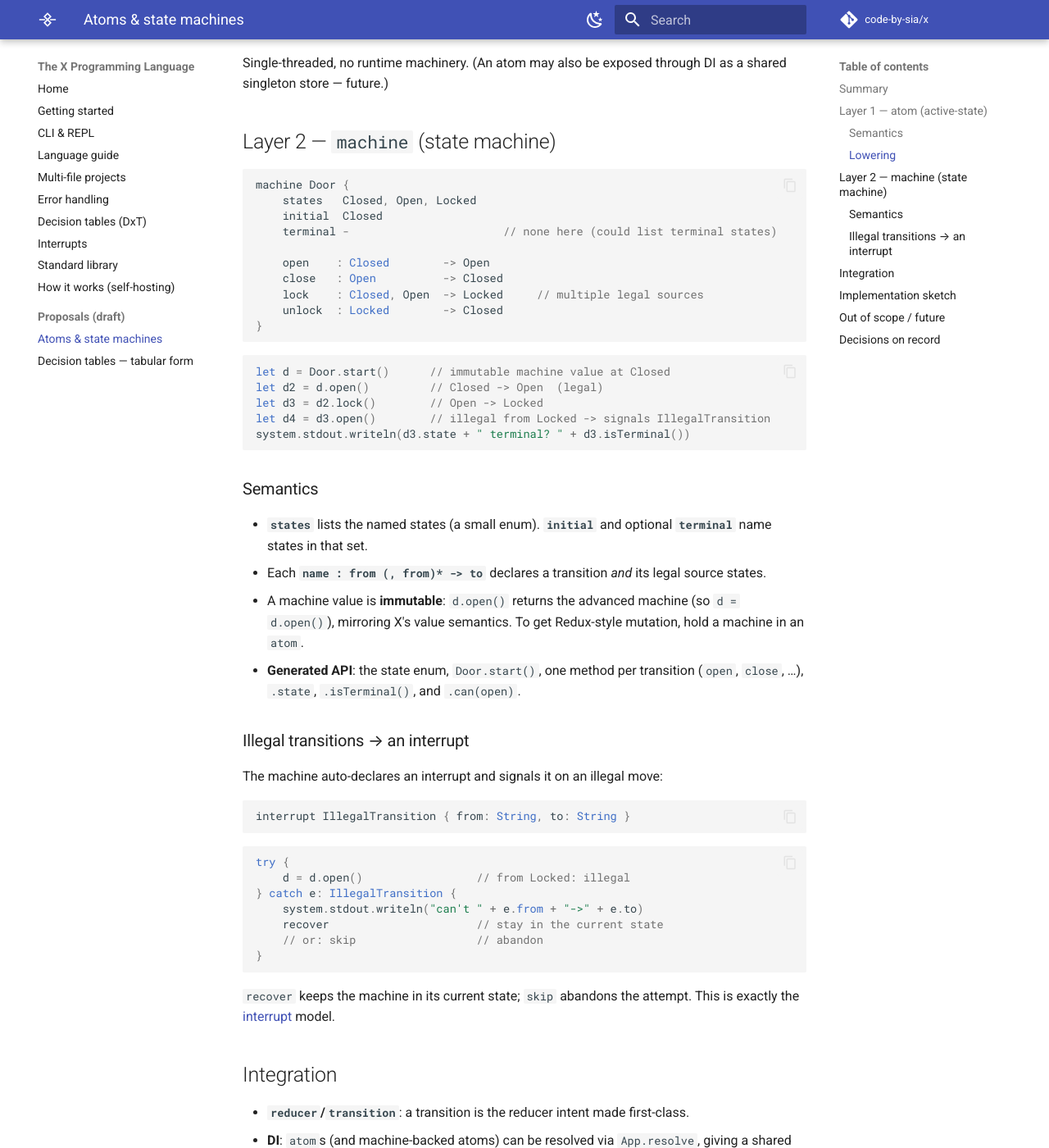
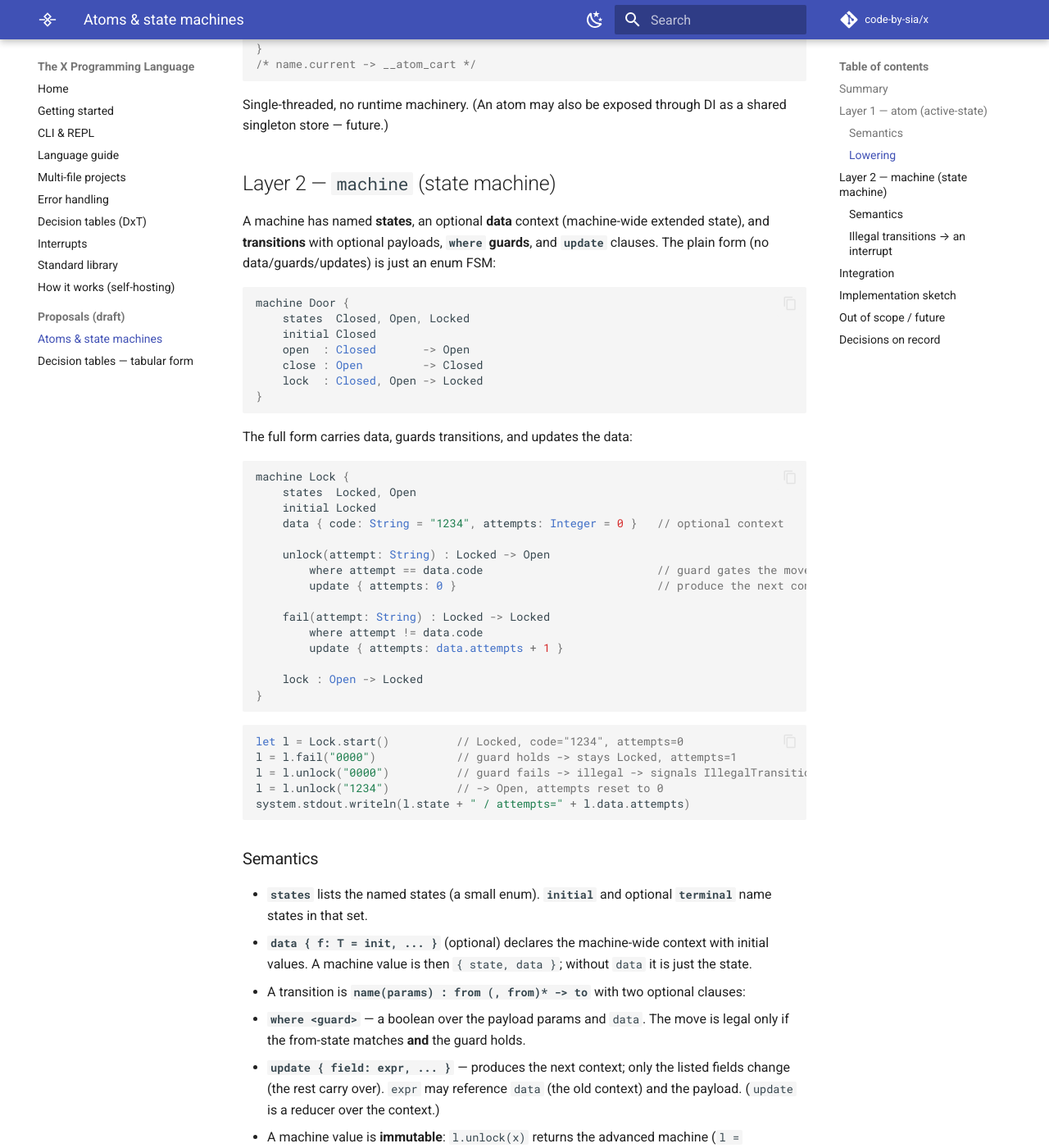
Before and after one commit to code-by-sia/xi, an MkDocs documentation site: the page built from docs/proposals/state-machines.md, in a window 1280 px wide and 1400 px high, scrolled down 1474 px. Shown: the whole window at 82% size. Built offline with MkDocs 1.6.1 and Material for MkDocs 9.7.7, drawn with Linux system fonts in a browser that asks for light colours; comment, search, counter and statistics services are not loaded; some of the changed text lies outside the part shown.

Commit message:
docs(proposal): extend state machines with data, where-guards, and update
Machines may carry optional machine-wide context via inline 'data { f: T = init }'.
Transitions gain explicit payload params, an optional 'where' guard, and an
'update { field: expr }' clause (partial; unlisted fields carry over). A move is
illegal if the source state mismatches OR the guard fails -> signals
IllegalTransition (recover = stay, skip = abandon). Clarified machine-wide
context (now) vs per-state data (future, needs sum types).

````diff
--- a/docs/proposals/state-machines.md
+++ b/docs/proposals/state-machines.md
@@ -13,9 +13,11 @@ Two layers:
    newState`. The atom computes the next value and swaps its pointer, dropping
    the old one. (This is the Redux store / Clojure atom model.)
 2. **`machine`** — a state machine: named states, an initial (and optional
-   terminal) state, and **arrows** that both name a transition and declare which
-   source states it's legal from. An illegal transition **signals an interrupt**,
-   so the caller can `recover` (stay put) or `skip`.
+   terminal) state, optional machine-wide **`data`** (context), and **arrows**
+   that name a transition, declare its legal source states, optionally **guard**
+   it with `where`, and **`update`** the data. A move that's illegal (wrong
+   source state, or guard false) **signals an interrupt**, so the caller can
+   `recover` (stay put) or `skip`.
 
 These reuse what X already has: a `transition` is the **`reducer`** intent
 `(state, input) → state`; immutability is X's value semantics; illegal moves use
@@ -68,42 +70,73 @@ a shared singleton store — future.)
 
 ## Layer 2 — `machine` (state machine)
 
+A machine has named **states**, an optional **data** context (machine-wide
+extended state), and **transitions** with optional payloads, **`where` guards**,
+and **`update`** clauses. The plain form (no data/guards/updates) is just an enum
+FSM:
+
 ```x
 machine Door {
-    states   Closed, Open, Locked
-    initial  Closed
-    terminal -                       // none here (could list terminal states)
+    states  Closed, Open, Locked
+    initial Closed
+    open  : Closed       -> Open
+    close : Open         -> Closed
+    lock  : Closed, Open -> Locked
+}
+```
 
-    open    : Closed        -> Open
-    close   : Open          -> Closed
-    lock    : Closed, Open  -> Locked     // multiple legal sources
-    unlock  : Locked        -> Closed
+The full form carries data, guards transitions, and updates the data:
+
+```x
+machine Lock {
+    states  Locked, Open
+    initial Locked
+    data { code: String = "1234", attempts: Integer = 0 }   // optional context
+
+    unlock(attempt: String) : Locked -> Open
+        where attempt == data.code                          // guard gates the move
+        update { attempts: 0 }                              // produce the next context
+
+    fail(attempt: String) : Locked -> Locked
+        where attempt != data.code
+        update { attempts: data.attempts + 1 }
+
+    lock : Open -> Locked
 }
 ```
 
 ```x
-let d = Door.start()      // immutable machine value at Closed
-let d2 = d.open()         // Closed -> Open  (legal)
-let d3 = d2.lock()        // Open -> Locked
-let d4 = d3.open()        // illegal from Locked -> signals IllegalTransition
-system.stdout.writeln(d3.state + " terminal? " + d3.isTerminal())
+let l = Lock.start()          // Locked, code="1234", attempts=0
+l = l.fail("0000")            // guard holds -> stays Locked, attempts=1
+l = l.unlock("0000")          // guard fails -> illegal -> signals IllegalTransition
+l = l.unlock("1234")          // -> Open, attempts reset to 0
+system.stdout.writeln(l.state + " / attempts=" + l.data.attempts)
 ```
 
 ### Semantics
 
 - **`states`** lists the named states (a small enum). **`initial`** and optional
   **`terminal`** name states in that set.
-- Each **`name : from (, from)* -> to`** declares a transition *and* its legal
-  source states.
-- A machine value is **immutable**: `d.open()` returns the advanced machine (so
-  `d = d.open()`), mirroring X's value semantics. To get Redux-style mutation,
-  hold a machine in an `atom`.
-- **Generated API**: the state enum, `Door.start()`, one method per transition
-  (`open`, `close`, …), `.state`, `.isTerminal()`, and `.can(open)`.
+- **`data { f: T = init, ... }`** (optional) declares the machine-wide context
+  with initial values. A machine value is then `{ state, data }`; without `data`
+  it is just the state.
+- A transition is **`name(params) : from (, from)* -> to`** with two optional
+  clauses:
+  - **`where <guard>`** — a boolean over the payload params and `data`. The move
+    is legal only if the from-state matches **and** the guard holds.
+  - **`update { field: expr, ... }`** — produces the next context; only the listed
+    fields change (the rest carry over). `expr` may reference `data` (the old
+    context) and the payload. (`update` is a reducer over the context.)
+- A machine value is **immutable**: `l.unlock(x)` returns the advanced machine
+  (`l = l.unlock(x)`), mirroring X's value semantics. To get Redux-style
+  mutation, hold a machine in an `atom`.
+- **Generated API**: the state enum, `Door.start()`, one method per transition,
+  `.state`, `.data` (if any), `.isTerminal()`, and `.can(unlock, payload?)`.
 
 ### Illegal transitions → an interrupt
 
-The machine auto-declares an interrupt and signals it on an illegal move:
+A move is **illegal** when the current state isn't an allowed source **or** the
+`where` guard is false. The machine auto-declares an interrupt and signals it:
 
 ```x
 interrupt IllegalTransition { from: String, to: String }
@@ -136,16 +169,20 @@ This is exactly the [interrupt](../interrupts.md) model.
 - `atom`: emit the holder global + a dispatch function per transition; `.current`
   reads the global. The `transition` bodies are ordinary reducer bodies.
 - `machine`: needs a **minimal enum** for the state set (X has no sum types yet —
-  this is the one prerequisite). Generate the enum, a value carrying the current
-  state, guarded transition functions (check the source state; on mismatch emit a
-  `signal IllegalTransition {...} recover {...}`), and the queries.
+  this is the one prerequisite). Generate the enum and a value `{ state, data }`
+  (data omitted when there's no `data` block). Each transition lowers to a guarded
+  reducer: check the source state and evaluate `where`; on failure
+  `signal IllegalTransition {...} recover {...}`; otherwise compute the next state
+  and apply `update` to the context (carrying unlisted fields over). Also emit the
+  queries (`state`, `data`, `isTerminal`, `can`).
 - The `atom` (state = struct) needs no new type machinery and can land first; the
   `machine` follows once the enum exists.
 
 ## Out of scope / future
 
-- **States that carry data** (e.g. `Running { startedAt }`) — needs real
-  sum/algebraic types.
+- **Per-state data** — distinct fields per state (e.g. `Running { startedAt }`).
+  The `data` block here is **machine-wide context** shared by all states;
+  per-state data needs real sum/algebraic types.
 - **Mutable machine instances** vs the immutable-value model above; multiple
   instances vs a singleton.
 - **History / time-travel**, entry/exit actions, and `async` transitions.
@@ -155,8 +192,12 @@ This is exactly the [interrupt](../interrupts.md) model.
 
 - The active-state primitive is **`atom`**; transitions use a dedicated
   **`transition`** keyword.
-- Machine states are **data-less named states** (a minimal enum) for the first
-  version.
-- Illegal transitions **signal an interrupt** (`recover` = stay, `skip` =
-  abandon).
-- `atom` can ship before `machine` (which needs the enum first).
+- Machine states are **named states** (a minimal enum); a machine may also carry
+  optional **machine-wide `data`** (context) declared inline `data { f: T = init }`.
+- Transitions take explicit payload **params**, an optional **`where`** guard, and
+  an optional **`update { field: expr }`** clause (partial; unlisted fields carry
+  over).
+- A move is illegal if the source state mismatches **or** the guard fails →
+  **signal an interrupt** (`recover` = stay, `skip` = abandon).
+- `atom` can ship before `machine` (which needs the enum first). Per-state data
+  (vs machine-wide context) waits for sum types.
````
